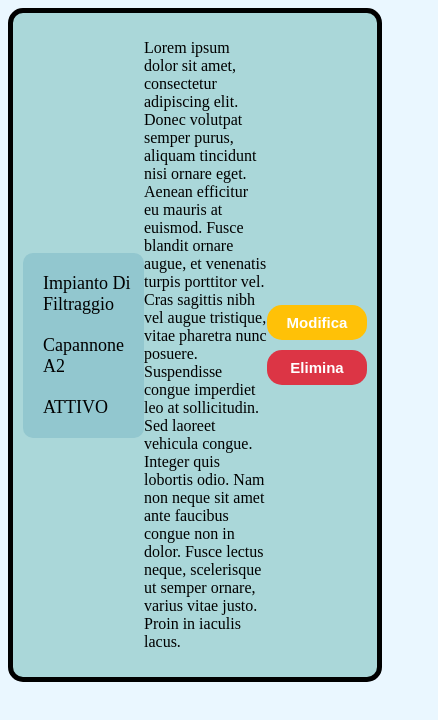
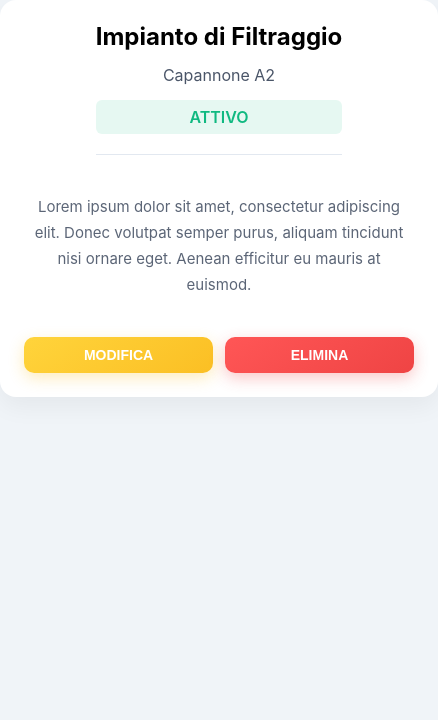
Before and after one commit to DanielKirash/MushroomEngine, a React (Create React App) app: page /test in a window 390 px wide. Shown: the top 720 px of the page, 438 px wide, since content can reach past the window. Built offline with nearby package versions, Linux system fonts and the light colour scheme.

Commit message:
Enhance PlantCard component with click handlers and improved styling; add responsive design features

```diff
--- a/src/components/PlantCard.tsx
+++ b/src/components/PlantCard.tsx
@@ -2,23 +2,41 @@ import './plantcard.css';
 
 const PlantCard = () => {
 
+    const handleClick = () => {
+        console.log('Clicked');
+    }
+
+    const handleModify = () => {
+        console.log('Modify');
+    }
+
+    const handleDelete = () => {
+        console.log('Delete');
+    }
+
+
+
+
     return (
-        <div className="plantCardContainer">
+        <div className="plantCardContainer" onClick={handleClick}>
             <div className="plantInfo">
-                <div className='plantName'>Impianto Di Filtraggio</div>
-                <div className='plantPosition'>Capannone A2</div>
-                <div className='plantStatus'>ATTIVO</div>
+                <div className="plantName">Impianto di Filtraggio</div>
+                <div className="plantPosition">Capannone A2</div>
+                <div className="plantStatus">ATTIVO</div>
             </div>
-                <div className="plantDescritpion">
-                    <p>Lorem ipsum dolor sit amet, consectetur adipiscing elit. Donec volutpat semper purus, aliquam tincidunt nisi ornare eget. Aenean efficitur eu mauris at euismod. Fusce blandit ornare augue, et venenatis turpis porttitor vel. Cras sagittis nibh vel augue tristique, vitae pharetra nunc posuere. Suspendisse congue imperdiet leo at sollicitudin. Sed laoreet vehicula congue. Integer quis lobortis odio. Nam non neque sit amet ante faucibus congue non in dolor. Fusce lectus neque, scelerisque ut semper ornare, varius vitae justo. Proin in iaculis lacus.</p>
-                </div>
-                <div className="plantButton">
-                    <button className='modifica'>Modifica</button>
-                    <button className='elimina'>Elimina</button>
-                </div>
+            <div className="plantDescription">
+                <p>
+                    Lorem ipsum dolor sit amet, consectetur adipiscing elit. Donec
+                    volutpat semper purus, aliquam tincidunt nisi ornare eget. Aenean
+                    efficitur eu mauris at euismod.
+                </p>
+            </div>
+            <div className="plantButton">
+                <button className="modifica" onClick={handleModify}>MODIFICA</button>
+                <button className="elimina" onClick={handleDelete}>ELIMINA</button>
+            </div>
         </div>
     );
+};
 
-  };
-
-  export default PlantCard;
+export default PlantCard;
--- a/src/components/plantcard.css
+++ b/src/components/plantcard.css
@@ -1,82 +1,124 @@
-body{
-    background-color: #EAF7FF;
+body {
+    background-color: #f0f4f8;
+    font-family: 'Inter', 'Segoe UI', Roboto, sans-serif;
+    margin: 0;
+    padding: 0;
+    line-height: 26px;
+    color: black;
 }
-.plantCardContainer{
+
+.plantCardContainer {
     display: flex;
     flex-direction: row;
-    justify-content: space-between;
+    align-items: center;
+    gap: 24px;
     width: 100%;
-    height: 100%;
-    max-width: fit-content;
-    padding: 10px;
-    align-items: center;
-    border-radius: 15px;
-    border: 5px solid black;
-    background-color: #AAD7D9;
+    max-width: 900px;
+    padding: 20px;
+    background-color: #ffffff;
+    border-radius: 16px;
+    box-shadow: 0 10px 25px rgba(0, 0, 0, 0.05);
+    transition: all 0.3s ease;
+    cursor: pointer;
 }
 
-.plantInfo{
-    display: flex;
-    padding: 10px;
-
-    max-width: fit-content;
-    flex-direction: column;
-    width: 100%;
-    border-radius: 10px;
-    height: 100%;
-    height: 100%;
-    font-size: large;
-    background-color: #92C7CF;
+.plantCardContainer:hover {
+    transform: scale(1.02);
+    box-shadow: 0 15px 35px rgba(0, 0, 0, 0.1);
 }
 
-.plantName{
+.plantInfo {
     display: flex;
-
-    margin: 10px;
-    width: 100%;
+    flex-direction: column;
+    gap: 12px;
+    flex: 1;
+    padding-right: 20px;
+    border-right: solid 1px #e2e8f0;
 }
 
-.plantPosition{
-    display: flex;
-    margin: 10px;
-    width: 100%;
+.plantName {
+    font-size: 24px;
+    font-weight: 700;
+    color: black;
 }
 
-.plantStatus{
-    display: flex;
-    margin: 10px;
-    width: 100%;
+.plantPosition,
+.plantStatus {
+    font-size: 16px;
+    color: #4a5568;
 }
 
-.plantButton{
+.plantStatus {
+    font-weight: 600;
+    color: #10b981;
+    background-color: rgba(16, 185, 129, 0.1);
+    padding: 4px 8px;
+    border-radius: 6px;
+    display: inline-block;
+}
+
+.plantDescription {
+    flex: 2;
+    font-size: 15px;
+    line-height: 26px;
+    color: #4a5568;
+    opacity: 0.9;
+}
+
+.plantButton {
     display: flex;
     flex-direction: column;
+    gap: 12px;
 }
 
-.plantDescritpion{
-    max-width: 75%;
+button {
+    padding: 10px 20px;
+    border-radius: 10px;
+    font-size: 14px;
+    font-weight: 600;
+    color: #ffffff;
+    border: none;
+    cursor: pointer;
+    transition: all 0.3s ease;
 }
 
-button{
-    width: 100px;
-    height: 35px;
-    border-radius: 15px;
-    color: white;
-    font-size: 15px;
-    font-weight: bold;
-    border: none;
-    cursor: pointer;
-    box-shadow: -2px 2px 37px -11px rgba();
-    -webkit-box-shadow: -2px 2px 37px -11px rgba();
-    -moz-box-shadow: -2px 2px 37px -11px rgba();
+button:hover {
+    transform: translateY(-4px);
+    box-shadow: 0 10px 20px rgba(0, 0, 0, 0.15);
 }
 
-.modifica{
-    background-color: #FFC107;
-    margin-bottom: 5px;
+.modifica {
+    background: linear-gradient(145deg, #ffd43b, #fbbf24);
+    box-shadow: 0 5px 15px rgba(251, 191, 36, 0.3);
 }
 
-.elimina{
-    background-color: #DC3545;
-    margin-top: 5px;
+.elimina {
+    background: linear-gradient(145deg, #ff5656, #ef4444);
+    box-shadow: 0 5px 15px rgba(239, 68, 68, 0.3);
 }
+
+@media (max-width: 768px) {
+    .plantCardContainer {
+        flex: 1;
+        flex-direction: column;
+        text-align: center;
+        padding: 24px;
+    }
+    .plantInfo {
+        border-right: none;
+        padding-right: 0;
+        border-bottom: solid 1px #e2e8f0;
+        padding-bottom: 20px;
+
+    }
+
+    .plantButton {
+        width: 100%;
+        flex-direction: row;
+        justify-content: center;
+    }
+
+    button {
+        flex: 1;
+    }
+}
```
